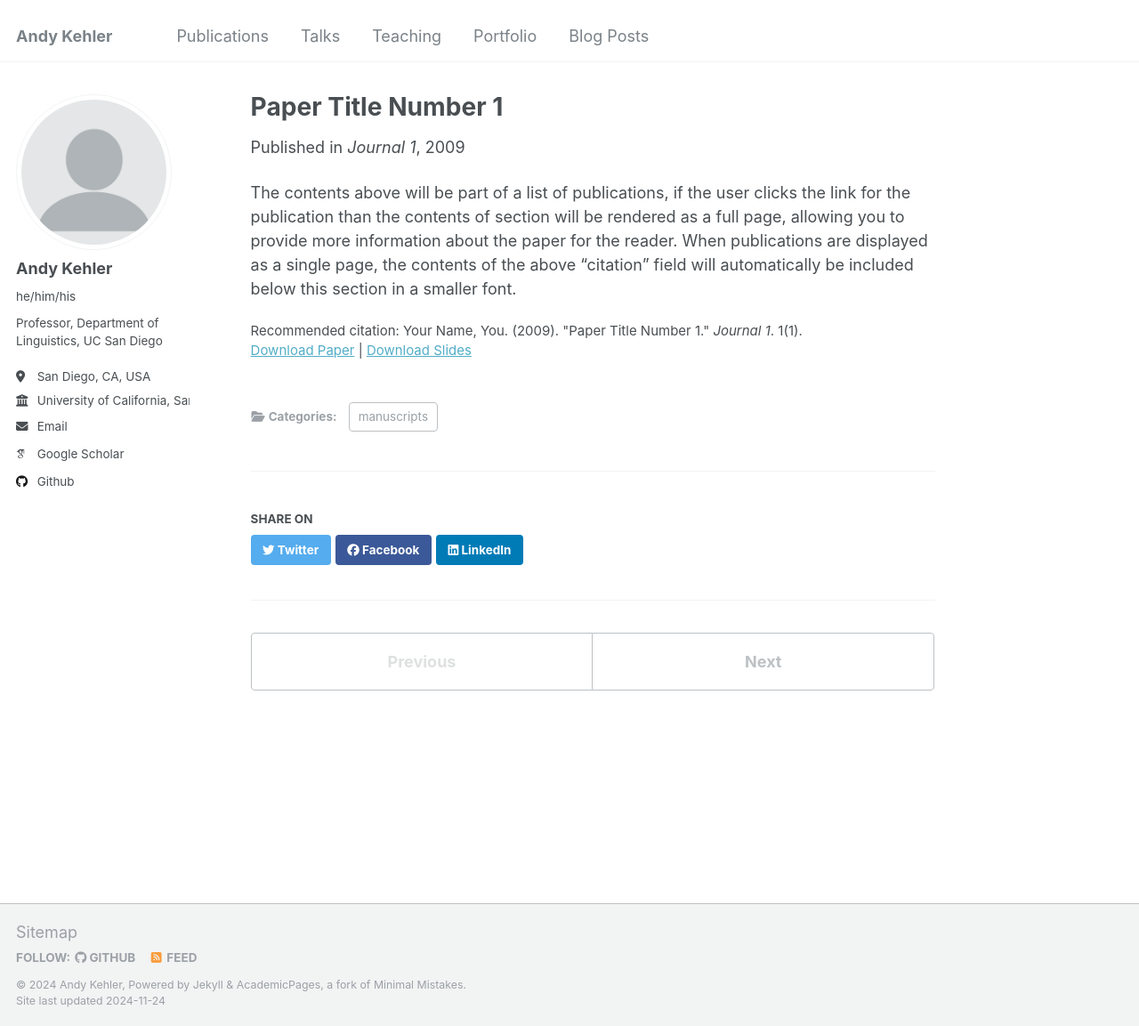
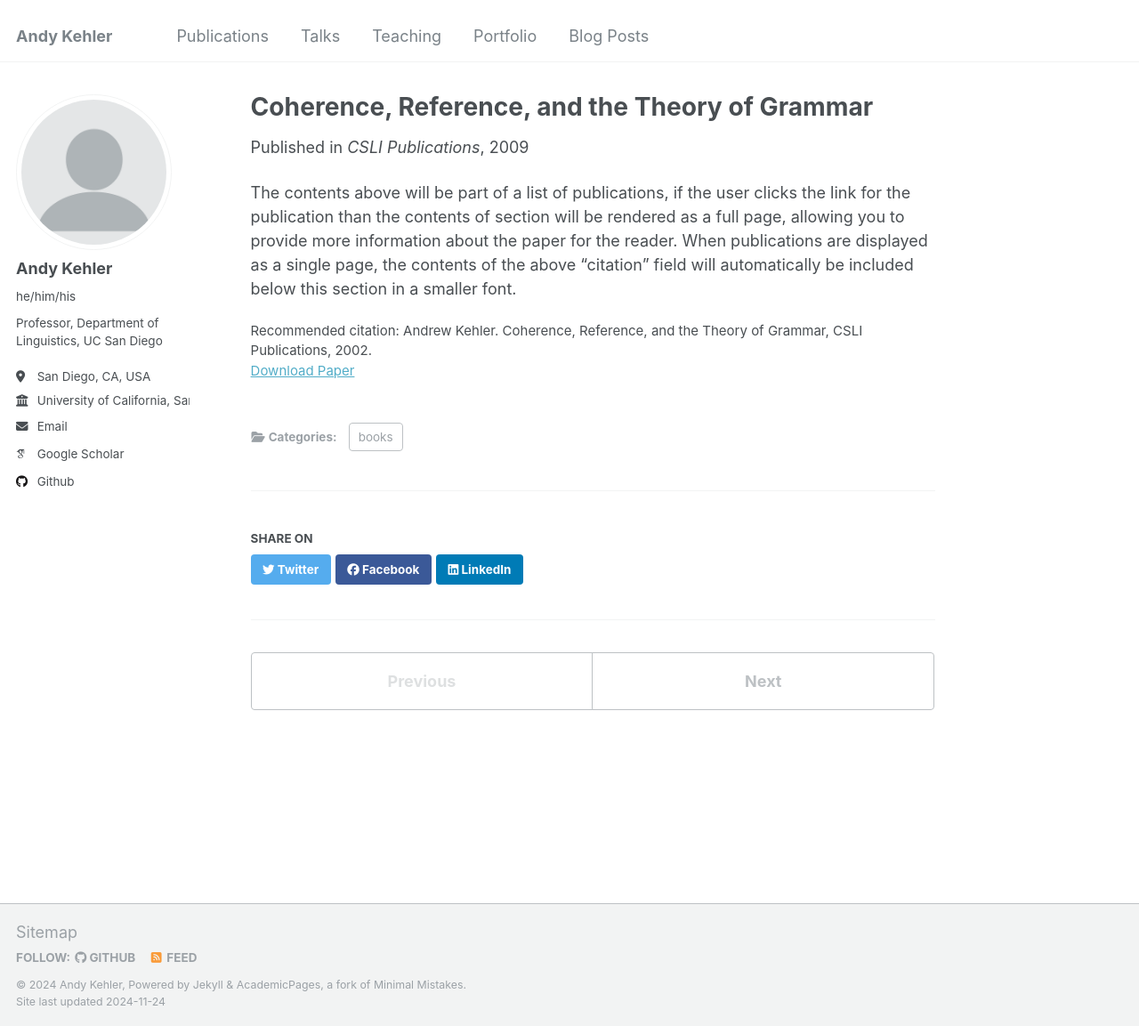
Before and after one commit to akehler/akehler.github.io, a Jekyll site: the page built from _publications/2009-10-01-paper-title-number-1.md, in a window 1280 px wide and 1153 px high. Shown: the whole window at 89% size. Built offline with Jekyll 4.4.1, drawn with Linux system fonts in a browser that asks for light colours; some web fonts are replaced.

Commit message:
Update 2009-10-01-paper-title-number-1.md

```diff
--- a/_publications/2009-10-01-paper-title-number-1.md
+++ b/_publications/2009-10-01-paper-title-number-1.md
@@ -1,14 +1,14 @@
 ---
-title: "Paper Title Number 1"
+title: "Coherence, Reference, and the Theory of Grammar"
 collection: publications
-category: manuscripts
-permalink: /publication/2009-10-01-paper-title-number-1
-excerpt: 'This paper is about the number 1. The number 2 is left for future work.'
+category: books
+permalink: # /publication/2009-10-01-paper-title-number-1
+excerpt: # 'This paper is about the number 1. The number 2 is left for future work.'
 date: 2009-10-01
-venue: 'Journal 1'
-slidesurl: 'http://academicpages.github.io/files/slides1.pdf'
-paperurl: 'http://academicpages.github.io/files/paper1.pdf'
-citation: 'Your Name, You. (2009). &quot;Paper Title Number 1.&quot; <i>Journal 1</i>. 1(1).'
+venue: 'CSLI Publications'
+slidesurl: # 'http://academicpages.github.io/files/slides1.pdf'
+paperurl: 'http://www.amazon.com/exec/obidos/ASIN/1575862166/qid=1012429713/sr=12-1/102-6901625-5880126'
+citation: 'Andrew Kehler. Coherence, Reference, and the Theory of Grammar, CSLI Publications, 2002.'
 ---
 
 The contents above will be part of a list of publications, if the user clicks the link for the publication than the contents of section will be rendered as a full page, allowing you to provide more information about the paper for the reader. When publications are displayed as a single page, the contents of the above "citation" field will automatically be included below this section in a smaller font.
```
